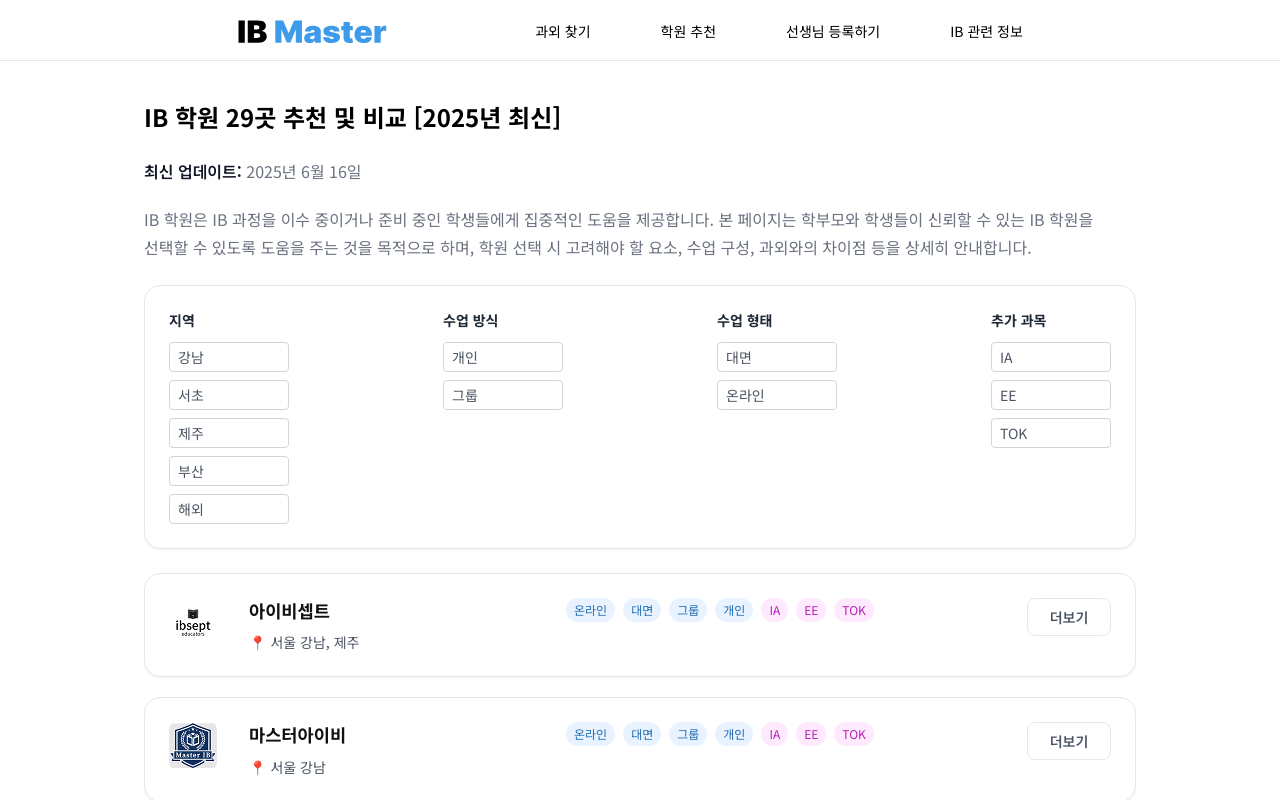
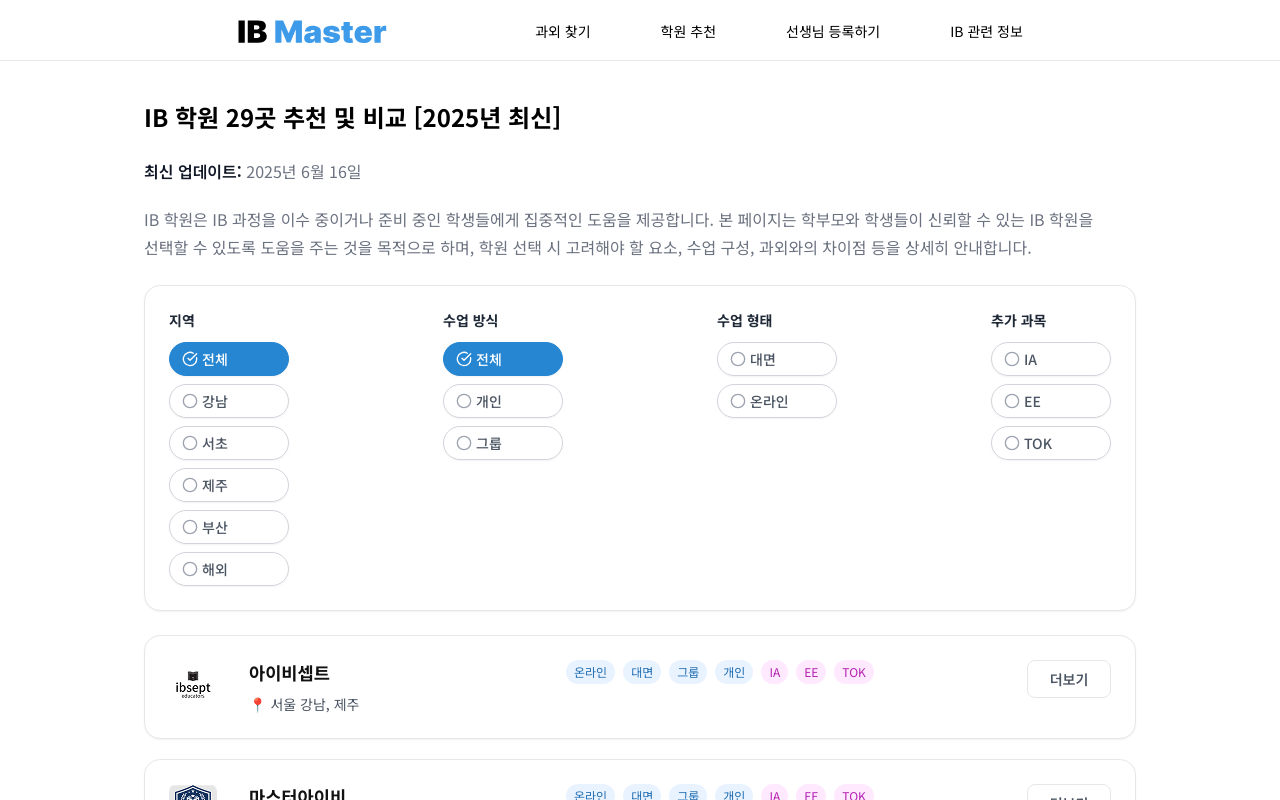
Before and after one commit to antoinelavo/learning-react, a Next.js app: page /hagwons in a window 1280 px wide. Shown: the top 800 px of the page. Built offline with nearby package versions, Linux system fonts and the light colour scheme.

Commit message:
added button status indicator

```diff
--- a/package.json
+++ b/package.json
@@ -12,6 +12,7 @@
     "@supabase/supabase-js": "^2.50.0",
     "framer-motion": "^12.18.1",
     "gray-matter": "^4.0.3",
+    "lucide-react": "^0.517.0",
     "next": "15.3.3",
     "react": "^19.0.0",
     "react-dom": "^19.0.0",
--- a/pages/hagwons.js
+++ b/pages/hagwons.js
@@ -1,5 +1,6 @@
 import Head from 'next/head';
 import HagwonCard from '@/components/HagwonCard';
+import { CheckCircle, Circle } from 'lucide-react';
 
 export default function HagwonsPage({ filteredHagwons = [], selected = {} }) {
   return (
@@ -78,8 +79,8 @@
   const base = '/hagwons';
 
   const filterGroups = [
-    { title: '지역', param: 'region', options: ['강남', '서초', '제주', '부산', '해외'] },
-    { title: '수업 방식', param: 'lessonType', options: ['개인', '그룹'] },
+    { title: '지역', param: 'region', options: ['전체', '강남', '서초', '제주', '부산', '해외'] },
+    { title: '수업 방식', param: 'lessonType', options: ['전체', '개인', '그룹'] },
     { title: '수업 형태', param: 'format', options: ['대면', '온라인'] },
     { title: '추가 과목', param: 'service', options: ['IA', 'EE', 'TOK'] },
   ];
@@ -94,28 +95,46 @@
             for (const key in selected) {
               selected[key].forEach(val => current.append(key, val));
             }
-            const isSelected = selected[group.param]?.includes(option);
-            const updated = isSelected
-              ? selected[group.param].filter(o => o !== option)
-              : [...(selected[group.param] || []), option];
+            const isAll = option === '전체';
+            const selectedValues = selected[group.param] || [];
 
-            current.delete(group.param);
-            updated.forEach(val => current.append(group.param, val));
+            const isSelected = isAll
+              ? selectedValues.length === 0
+              : selectedValues.includes(option);
+
+            // If 전체: remove param entirely. Otherwise, toggle value in URL
+            if (!isAll) {
+              const updated = isSelected
+                ? selectedValues.filter(o => o !== option)
+                : [...selectedValues, option];
+
+              current.delete(group.param);
+              updated.forEach(val => current.append(group.param, val));
+            } else {
+              current.delete(group.param); // 전체 means nothing selected
+            }
 
             const href = `${base}?${current.toString()}`;
+
 
             return (
               <a
                 key={option}
                 href={href}
-                className={`text-sm px-2 py-1 rounded border ${
+                className={`text-sm px-3 py-1.5 rounded-full border transition font-medium shadow-sm whitespace-nowrap flex items-center gap-1 ${
                   isSelected
-                    ? 'bg-black text-white border-black'
-                    : 'text-gray-600 border-gray-300 hover:bg-gray-100'
+                    ? 'bg-blue-600 text-white border-blue-600'
+                    : 'text-gray-600 border-gray-300 hover:bg-gray-100 hover:border-gray-400'
                 }`}
               >
+                {isSelected ? (
+                  <CheckCircle className="w-4 h-4 text-white" />
+                ) : (
+                  <Circle className="w-4 h-4 text-gray-400" />
+                )}
                 {option}
               </a>
+
             );
           })}
         </div>
```
Also changed, not shown: 1 other file (tests, documents, lock files or other folders).
